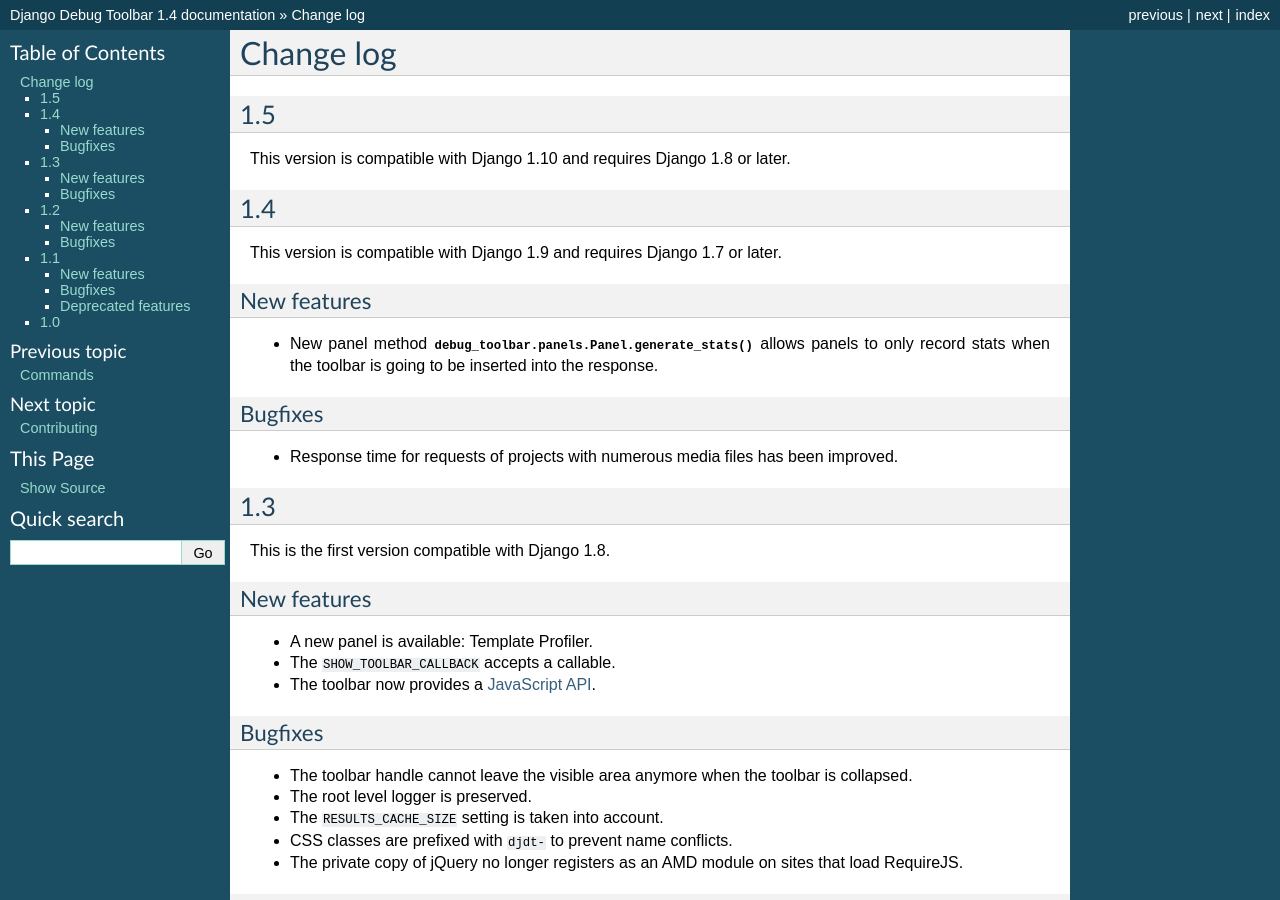
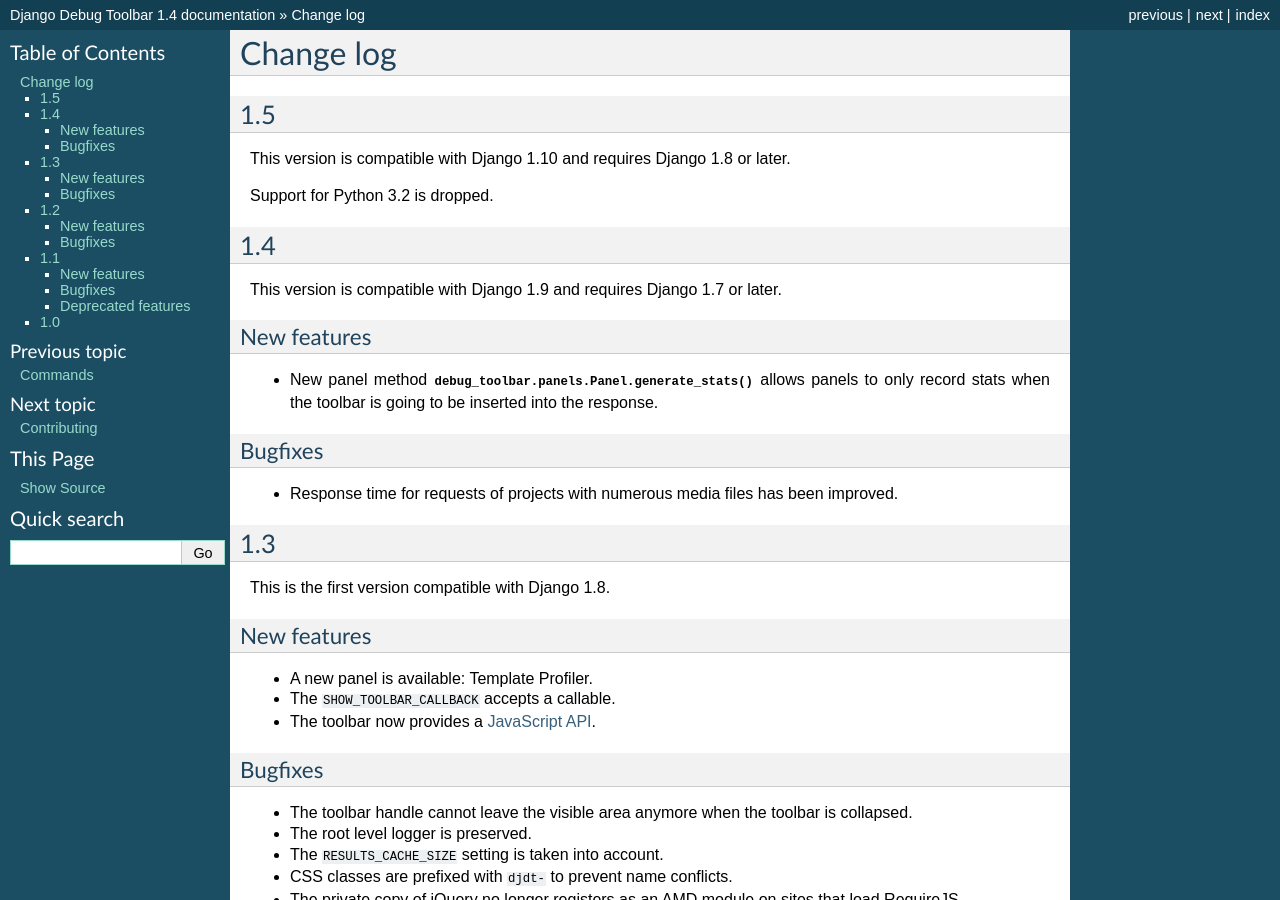
Before and after one commit to jazzband/django-debug-toolbar, a Sphinx documentation site: the page built from docs/changes.rst, in a window 1280 px wide and 900 px high. Built offline with Sphinx 7.4.7, drawn with Linux system fonts in a browser that asks for light colours.

Commit message:
Dropped support for Python 3.2.

```diff
--- a/docs/changes.rst
+++ b/docs/changes.rst
@@ -5,6 +5,8 @@
 ---
 
 This version is compatible with Django 1.10 and requires Django 1.8 or later.
+
+Support for Python 3.2 is dropped.
 
 1.4
 ---
--- a/setup.py
+++ b/setup.py
@@ -33,7 +33,6 @@
         'Programming Language :: Python :: 2',
         'Programming Language :: Python :: 2.7',
         'Programming Language :: Python :: 3',
-        'Programming Language :: Python :: 3.2',
         'Programming Language :: Python :: 3.3',
         'Programming Language :: Python :: 3.4',
         'Programming Language :: Python :: 3.5',
```
Also changed, not shown: .travis.yml, 1 other file.
